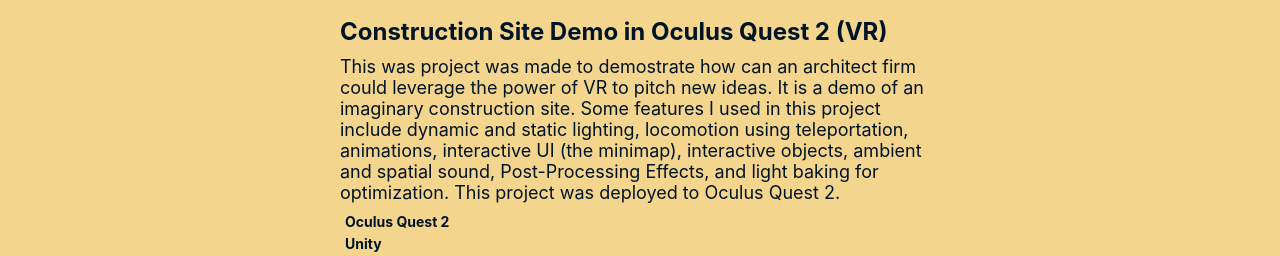
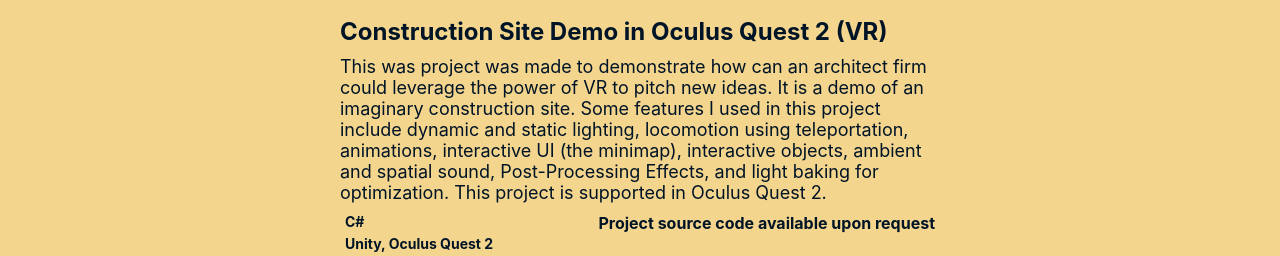
Before and after one commit to Nlopierre/portfolio-react, a React (Create React App) app: page /construction in a window 1280 px wide. Shown: the part 601-857 px from the top of the page. Built offline with nearby package versions, Linux system fonts and the light colour scheme; what redux-burger-menu would draw is missing.

Commit message:
removed kevn from projects and added Jax The Barbarian

```diff
--- a/src/App.js
+++ b/src/App.js
@@ -54,6 +54,7 @@
           <Route path='/stereotheque' render={() => <ProjectWrapped project={"stereotheque"} /> } />
           <Route path='/bmusic' render={() => <ProjectWrapped project={"bmusic"}  /> } />
           <Route path='/construction' render={() => <ProjectWrapped project={"constructionSite"}  /> } />
+          <Route path='/jax' render={() => <ProjectWrapped project={"jaxTheBarbarianAR"}  /> } />
         </Switch>
         </div>
       </Router>
--- a/src/containers/portfolio/portfolio.js
+++ b/src/containers/portfolio/portfolio.js
@@ -7,6 +7,7 @@
 import classnames from "classnames";
 import LinkButton from '../../components/Button/linkButton';
 import constructionSite from '../../assets/construction-site.png';
+import jaxIntroImage from '../../assets/jax-intro-img.jpg';
 
 class Portfolio extends Component {
 
@@ -15,7 +16,8 @@
         "strtqe-back": strtqePic,
         "bmusic-front": bmusicPic,
         "bmusic-back": bmusicPic,
-        "construction-site-front": constructionSite
+        "construction-site-front": constructionSite,
+        "jax-front": jaxIntroImage,
     };
 
     projects = [
@@ -41,11 +43,20 @@
         {
             projectName: "VR Construction Site",
             projectImgFront: "construction-site-front", //Here goes the image variable
-            projectImgBack: "construction-site-front", //Here goes the image variable
+            projectImgBack: "construction-site-back", //Here goes the image variable
             projectDescription: "Created Construction Site in Unity to be used in Oculus Quest 2",
             projectLink: "/construction",
             projectImgAltFront: "Construction Site in 3D for Virtual Reality",
             projectImgAltBack: "Construction Site in 3D for Virtual Reality"
+        },
+        {
+            projectName: "AR Jax The Barbarian",
+            projectImgFront: "jax-front", //Here goes the image variable
+            projectImgBack: "jax-back", //Here goes the image variable
+            projectDescription: "Demo of the life and world of a viking for Android devices (AR).",
+            projectLink: "/jax",
+            projectImgAltFront: "Game Demo using Augmented Reality",
+            projectImgAltBack: "Game Demo using Augmented Reality"
         },
     ];
 
--- a/src/containers/portfolio/portfolio.scss
+++ b/src/containers/portfolio/portfolio.scss
@@ -61,12 +61,13 @@
 .strtqe-front{
     background: #D2244D;
 }
-.kevn-front{
+.construction-site-front, .jax-front{
     background: #010101;
 }
 .bmusic-front{
     background: #194767;
 }
+
 
 .card-description{
     width: 80%;
--- a/src/containers/project/project.js
+++ b/src/containers/project/project.js
@@ -14,9 +14,9 @@
 import strtqePic1 from "../../assets/strtqe-1.png";
 import strtqePic2 from "../../assets/strtqe-2.png";
 import strtqePic3 from "../../assets/strtqe-3.png";
-import kevnPic from "../../assets/kevn-card.jpg";
 import githubLogo from "../../assets/github-icon.png";
 import constructionSite from '../../assets/construction-site.png';
+import jaxIntroImage from '../../assets/jax-intro-img.jpg';
 
 class Project extends Component{
 
@@ -33,12 +33,26 @@
             strtqePic2,
             strtqePic3,
         ],
-        kevn:[
-            kevnPic
-        ],
         constructionSite: [
             constructionSite
+        ],
+        jaxTheBarbarianAR: [
+            jaxIntroImage
         ]
+    }
+
+    getGithubInfo(proj){
+        if (proj.hasGithub){
+            return(
+                <a href={proj.githubInfo}  rel="noopener noreferrer" target="_blank">
+                    <img className="social-media-icon" src={githubLogo} alt="Github Logo"/>
+                </a>
+            )
+        }
+        return (
+            <div className="project-info-tech">{proj.githubInfo}</div>
+        )
+
     }
 
     renderCarousel(proj){
@@ -95,15 +109,7 @@
                                     })}
                                 </div>
                             </div>
-                            { proj.githubLink !== "" ?
-                            <div className="project-software-subsection">
-                                <a href={proj.githubLink}  rel="noopener noreferrer" target="_blank">
-                                    <img className="social-media-icon" src={githubLogo} alt="Github Logo"/>
-                                </a>
-                            </div>
-                            :
-                            <div className="project-software-subsection"></div>
-                            }
+                            {this.getGithubInfo(proj)}
                         </div>
                     </div>
                 </Fade>
--- a/src/containers/project/project.json
+++ b/src/containers/project/project.json
@@ -9,7 +9,8 @@
         ],
         "softwareTools": ["Heroku"],
         "webLink": "http://stereotheque.com/",
-        "githubLink": "",
+        "githubInfo": "",
+        "hasGithub": false,
         "imgIndex":["0", "1", "2"],
         "hasVideo": false
     },
@@ -25,35 +26,38 @@
             "Travis-CI", "Ethereum"
         ],
         "webLink": "",
-        "githubLink": "https://github.com/nyu-software-engineering/music-through-blockchain",
+        "githubInfo": "https://github.com/nyu-software-engineering/music-through-blockchain",
+        "hasGithub": true,
         "imgIndex":["0","1","2","3","4"],
-        "hasVideo": false
-    },
-    "kevn": {
-        "title":"Kevn",
-        "id": "kevn",
-        "subtitle": "Official Website for Kevn",
-        "description": "Created the official website for Kevn, and up and coming producer and song writer from Berklee College of Music. Through it, users will be able to track Kevn's work by checking his most recent tracks, samples and demos, among other works. Kevn will be able to retain subscribers' emails to send out newsletters, and get in touch with potential clients. THIS WEBSITE IS CURRENTLY UNDER DEVELOPMENT",
-        "techStack": [
-            "React"
-        ],
-        "softwareTools": [""],
-        "webLink": "",
-        "githubLink": "https://github.com/Nlopierre/kevn",
-        "imgIndex":["0"],
         "hasVideo": false
     },
     "constructionSite": {
         "title":"VR Construction Site",
         "id": "constructionSite",
         "subtitle": "Construction Site Demo in Oculus Quest 2 (VR)",
-        "description": "This was project was made to demostrate how can an architect firm could leverage the power of VR to pitch new ideas. It is a demo of an imaginary construction site.\n\nSome features I used in this project include dynamic and static lighting,   locomotion using teleportation, animations, interactive UI (the minimap), interactive objects, ambient and spatial sound, Post-Processing Effects, and light baking for optimization. This project was deployed to Oculus Quest 2.",
+        "description": "This was project was made to demonstrate how can an architect firm could leverage the power of VR to pitch new ideas. It is a demo of an imaginary construction site.\n\nSome features I used in this project include dynamic and static lighting, locomotion using teleportation, animations, interactive UI (the minimap), interactive objects, ambient and spatial sound, Post-Processing Effects, and light baking for optimization. This project is supported in Oculus Quest 2.",
         "techStack": [
-            "Oculus Quest 2"
+            "C#"
         ],
-        "softwareTools": ["Unity"],
+        "softwareTools": ["Unity, Oculus Quest 2"],
         "webLink": "",
-        "githubLink": "",
+        "githubInfo": "Project source code available upon request",
+        "hasGithub": false,
+        "imgIndex":["0"],
+        "hasVideo": true
+    },
+    "jaxTheBarbarianAR": {
+        "title":"Jax The Barbarian - AR Viking",
+        "id": "jaxTheBarbarianAR",
+        "subtitle": "Game demo to display the life and world of a viking for Android devices (AR).",
+        "description": "This was project was made to recreate as close as possible the look and feel of the context story of a character and his world using Augmented Reality. \n\n Some features used to create this project include static and dynamic/response lighting, environment reflection, planar detection, image recognition, object spawning, 3D Asset preview and manipulation, sequenced animations, interactive and responsive UI, and post-processing effects with color grading. This project is supported to Android 11+ devices.",
+        "techStack": [
+            "C#"
+        ],
+        "softwareTools": ["Unity, Android"],
+        "webLink": "",
+        "githubInfo": "Project source code available upon request",
+        "hasGithub": false,
         "imgIndex":["0"],
         "hasVideo": true
     }
```
Also changed, not shown: src/assets/jax-intro-img.jpg (added).
